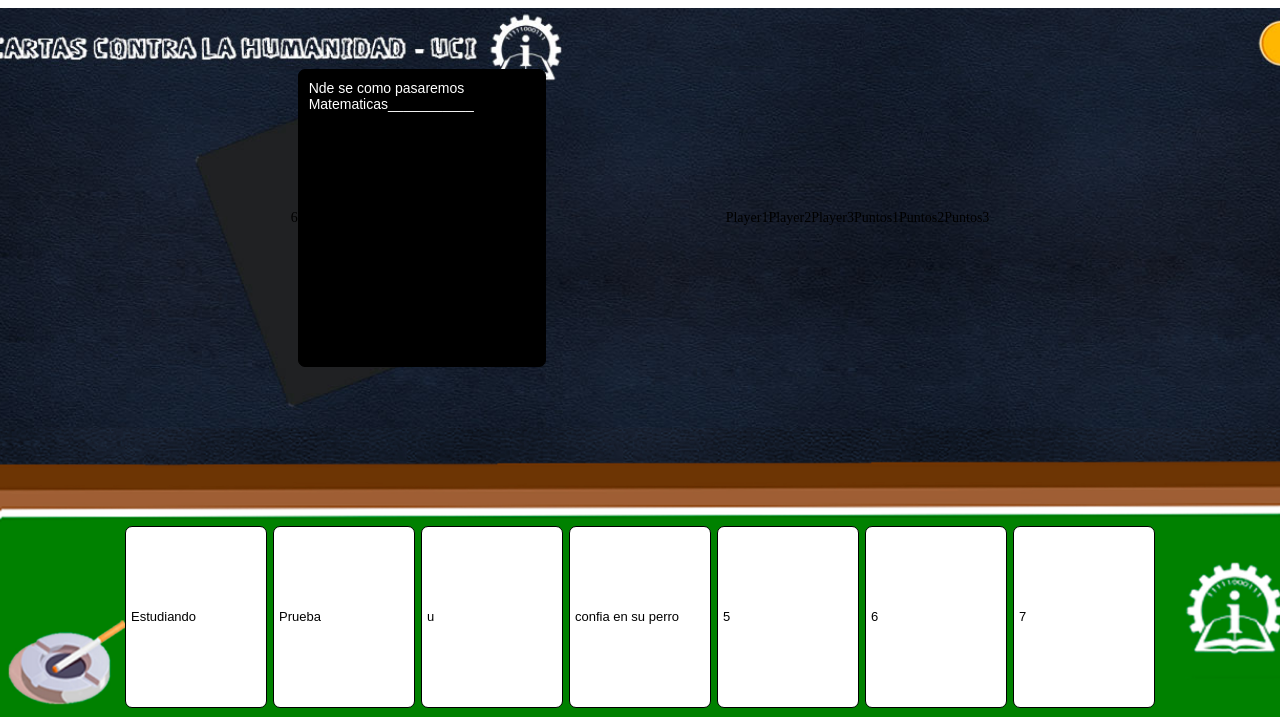
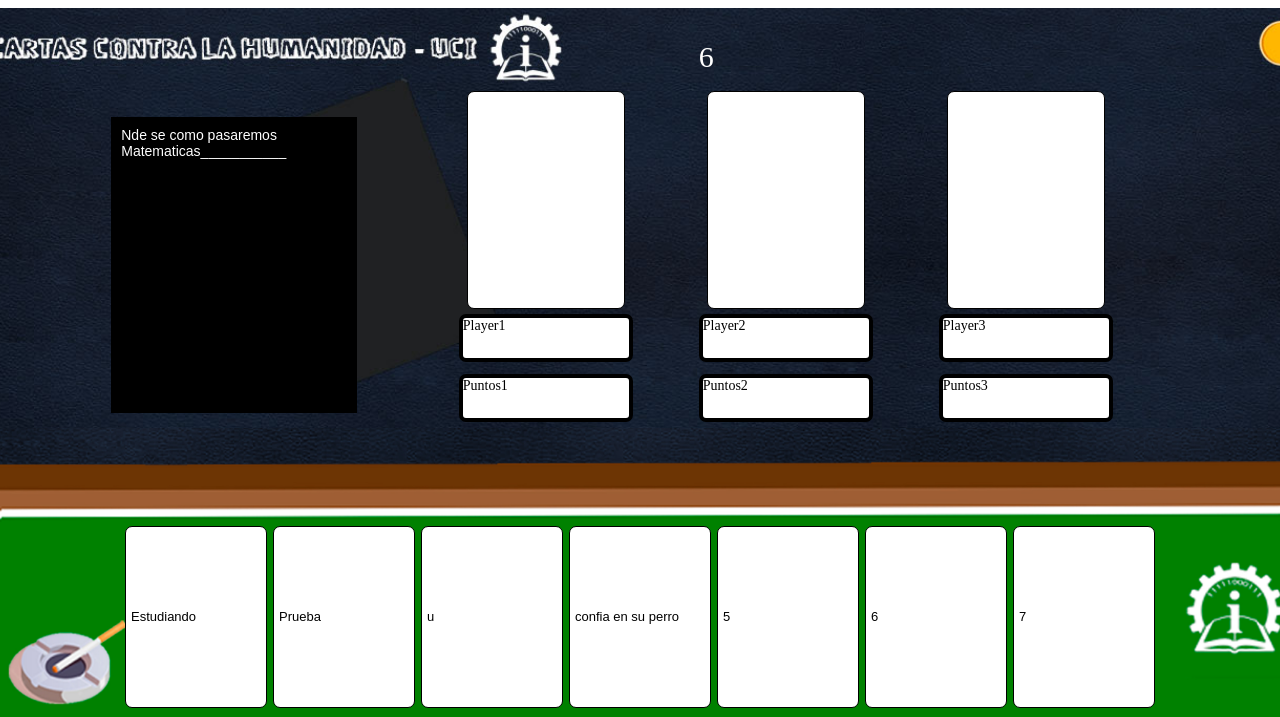
Before and after one commit to proyeclenguaje/Cartas-contra-la-humanidad, a Flask app: template templates/Player.html in a window 1280 px wide; the page is wider, and only the part inside the window is pictured. Shown: the top 717 px of that part. Run offline with Flask 2, Linux system fonts and the light colour scheme; the template is opened without the code that fills it, so the values that code supplies are empty; some libraries are stand-ins or nearby versions.

Commit message:
Nombre y puntos en Player.html

```diff
--- a/static/Player_Area.css
+++ b/static/Player_Area.css
@@ -31,19 +31,25 @@ span.Negra{
     background-size: cover;
     background-color: #fff;
     padding: 15px;
-    display: flex;
+    display: grid;
     justify-content: center;
     align-items: center;
+    grid-template-columns: 25% 230px 230px 230px;
+    grid-template-rows: 100px 166px 50px 50px;
+    gap: 10px;
 }
-.Cronometro{
+.cronometro{
+    grid-column-start: 3;
+    grid-row-start: 1;
     justify-content: center;
-    height: 26px;
-    width: 66px;
-    border: 1px solid #000;
-    float: right;
-    background: #fff;
+    font-size: 40px;
+    color: #fff;
 }
-.Carta{
+.cronometro>p{font-size: 30px;}
+.Carta1{grid-column-start: 2;grid-row-start: 2;}
+.Carta2{grid-column-start: 3;grid-row-start: 2;}
+.Carta3{grid-column-start: 4;grid-row-start: 2;}
+.Carta1,.Carta2,.Carta3{
     padding: 10px;
     color: #000;
     display: inline-block;
@@ -59,6 +65,9 @@ span.Negra{
 
 }
 #Negra{
+    grid-column-start: 1;
+    grid-row-start: 2;
+    grid-row: 2 /span4;
     background-color: #000;
     padding: 10px;
     font-family: sans-serif;
@@ -68,6 +77,7 @@ span.Negra{
     margin-left: 0px;
     word-wrap: break-word;
     color: #fff;
+    row-gap: 6px;
 }
 
 .ManoJugador {
@@ -102,3 +112,16 @@ span.Negra{
  p{
     margin: auto;
  }
+ .name-player1{grid-column-start:2;grid-row-start:3  ;border:4px solid #000;}
+ .name-player2{grid-column-start:3;grid-row-start:3  ;border:4px solid #000;}
+ .name-player3{grid-column-start:4;grid-row-start:3  ;border:4px solid #000;}
+ .puntos-player1{grid-column-start:2;grid-row-start:4  ;border:4px solid #000;}
+ .puntos-player2{grid-column-start:3;grid-row-start:4  ;border:4px solid #000;}
+ .puntos-player3{grid-column-start:4;grid-row-start:4  ;border:4px solid #000;}
+ .name-player1,.name-player2,.name-player3,.puntos-player1,.puntos-player2,.puntos-player3{
+    background-color: #fff;
+    border-radius: 7px;
+    height: 40px;
+    width: 166px;
+    margin-top: 40px;
+ }
```
